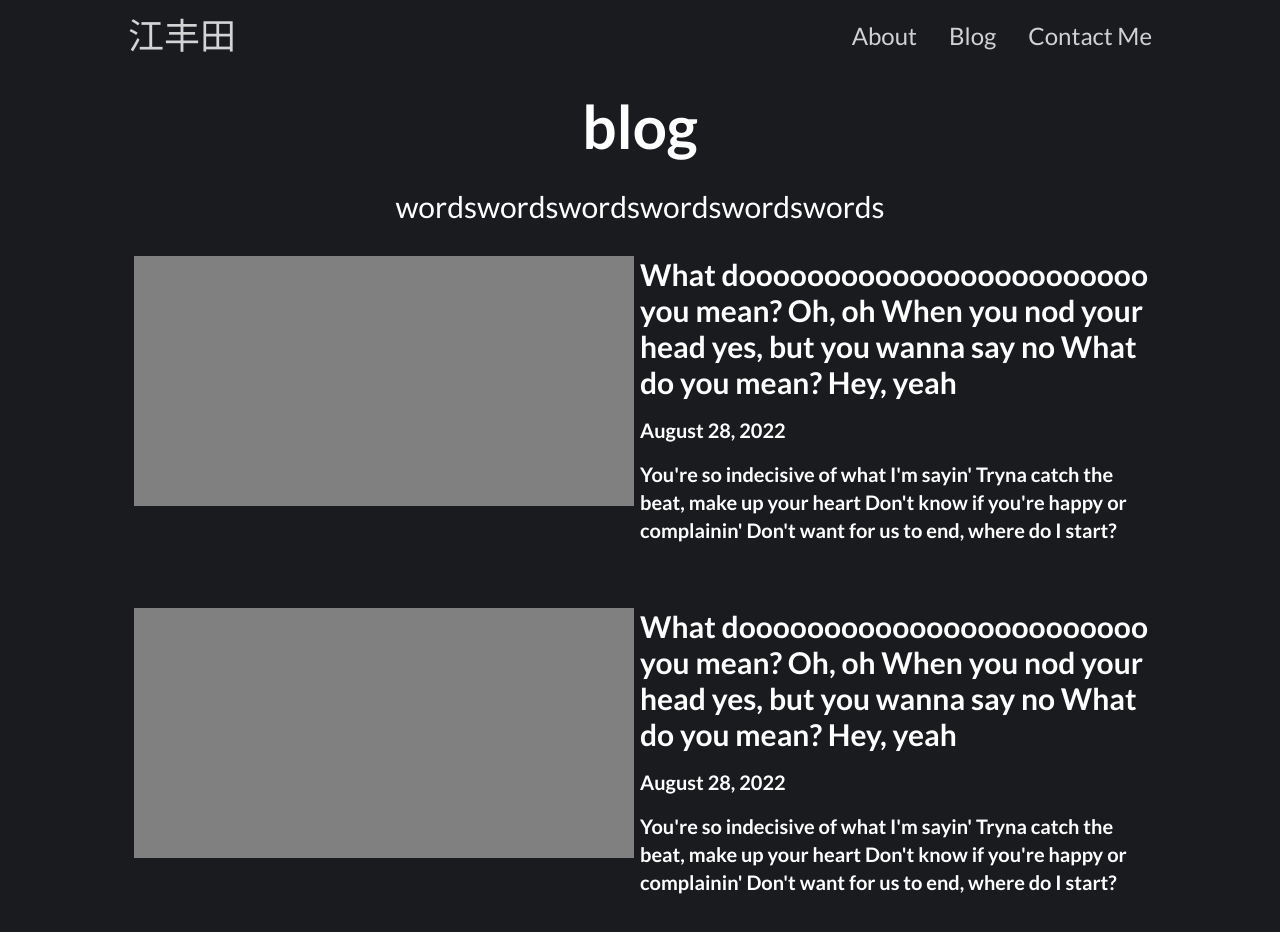
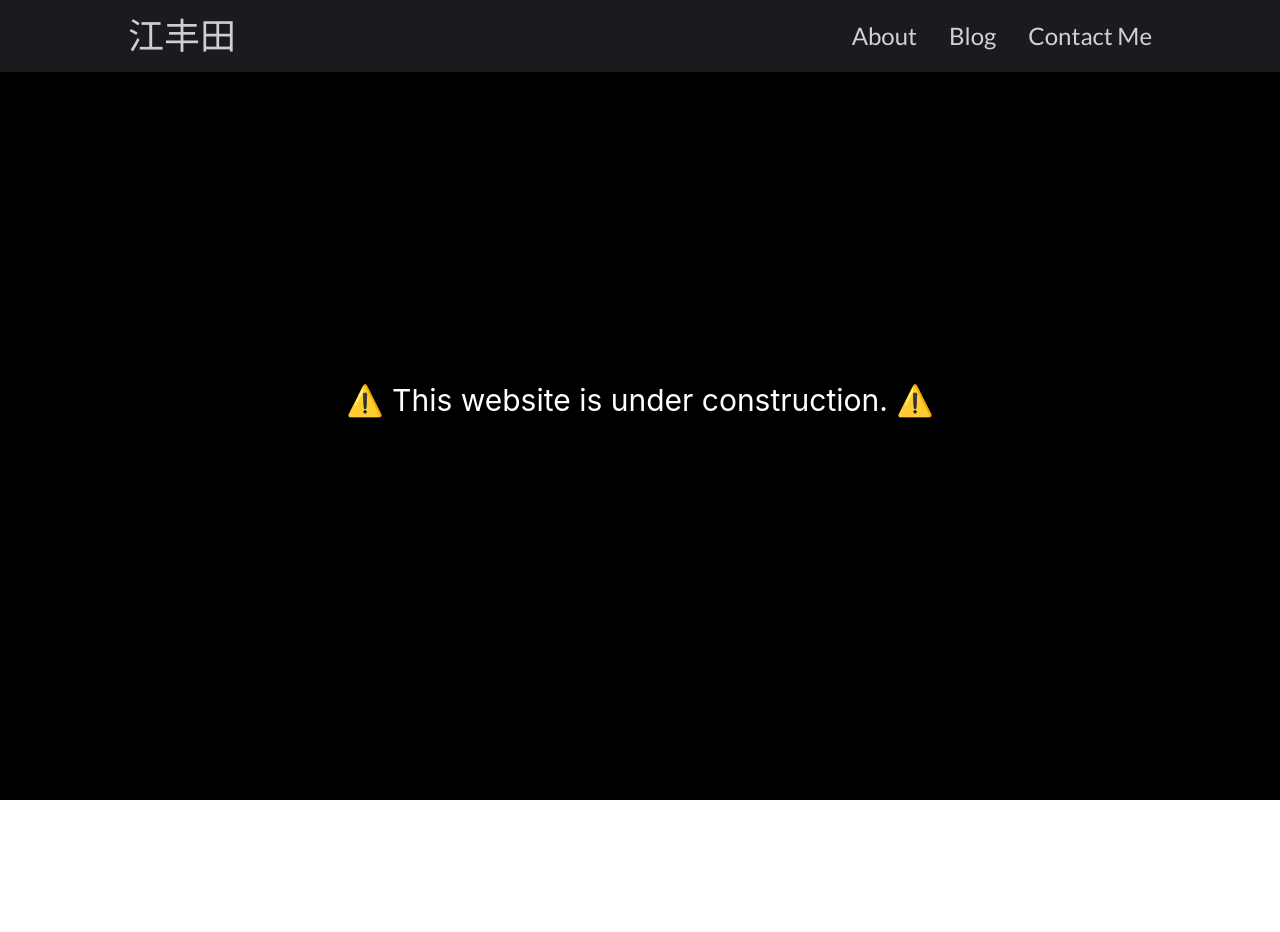
Before and after one commit to rileyuy/rileyuy.github.io, a Next.js app: page /blog in a window 1280 px wide. Shown: the top 932 px of the page. After the commit the page ends 800 px from the top, so only its background shows below. Built offline with nearby package versions, Linux system fonts and the light colour scheme; a web font is replaced by a local one.

Commit message:
added under construction warning

```diff
--- a/pages/blog.js
+++ b/pages/blog.js
@@ -7,7 +7,18 @@ import { BlogItem } from "../src/components/BlogItem/BlogItem";
 export default function Blog() {
   return (
     <Layout>
-      <Head>
+      <div className="w-screen h-screen bg-black flex items-center justify-center">
+        <p className="text-white text-center text-xl lg:text-3xl px-4 lg:px-6">
+          ⚠️ This website is under construction. ⚠️
+        </p>
+      </div>
+
+    </Layout>
+  );
+}
+
+
+{/* <Head>
         <title>{"Blog"}</title>
         <link rel="icon" href="/r-alt.png" />
       </Head>
@@ -18,7 +29,7 @@ export default function Blog() {
           </h1>
           <p className="text-xl lg:text-3xl font-lato">
             wordswordswordswordswordswords
-            {/* Hello, my name is Riley. I&rsquo;m a 3rd year student taking my
+            Hello, my name is Riley. I&rsquo;m a 3rd year student taking my
             degree in Computer Science in De La Salle University-Manila. Ever
             since high school I&rsquo;ve been intrigued about the impact of
             programming and how powerful it can be for the future. That same
@@ -28,14 +39,11 @@ export default function Blog() {
             <br />
             <br />I have a long way to go because there&rsquo;s still so much I
             haven&rsquo;t experienced first hand in the field of development and
-            design that I have yet to learn. */}
+            design that I have yet to learn.
           </p>
         </div>
         <div className="w-full h-auto flex flex-col items-center">
           <BlogItem/>
           <BlogItem/>
         </div>
-      </section>
-    </Layout>
-  );
-}
+      </section> */}
--- a/pages/contact.js
+++ b/pages/contact.js
@@ -12,8 +12,8 @@ export default function Contact() {
         <title>{"Contact Me"}</title>
         <link rel="icon" href="/r-alt.png" />
       </Head>
-      <section className="w-full h-fit justify-center relative flex flex-col items-center bg-dark py-16 px-8 md:px-32">
-        {/* <div className=" w-full h-full flex justify-center flex-col items-center lg:pb-6 pb-12">
+     {/* <section className="w-full h-fit justify-center relative flex flex-col items-center bg-dark py-16 px-8 md:px-32">
+         <div className=" w-full h-full flex justify-center flex-col items-center lg:pb-6 pb-12">
           <h1 className="text-4xl lg:text-6xl font-extrabold  font-lato pb-4 lg:pb-12">
             blog
           </h1>
@@ -58,8 +58,13 @@ export default function Contact() {
               🎥 Video editing
             </p>
           </div>
-        </div> */}
-      </section>
+        </div>
+      </section>*/}
+      <div className="w-screen h-screen bg-black flex items-center justify-center">
+        <p className="text-white text-center text-xl lg:text-3xl px-4 lg:px-6">
+          ⚠️ This website is under construction. ⚠️
+        </p>
+      </div>
     </Layout>
   );
 }
--- a/pages/index.js
+++ b/pages/index.js
@@ -17,7 +17,17 @@ export default function Home() {
   };
   return (
     <Layout>
-      <Head>
+      <div className="w-screen h-screen bg-black flex items-center justify-center">
+        <p className="text-white text-center text-xl lg:text-3xl px-4 lg:px-6">
+          ⚠️ This website is under construction. ⚠️
+        </p>
+      </div>
+    </Layout>
+  );
+}
+
+{
+  /* <Head>
         <title>{"Home"}</title>
         <link rel="icon" href="/r-alt.png" />
       </Head>
@@ -39,7 +49,7 @@ export default function Home() {
             I'm a 3rd year student taking Bachelor of Science in Computer
             Science in De La Salle University.
           </p>
-          <p className="font-lato text-4xl ">Aspiring developer and UX designer.</p> */}
+          <p className="font-lato text-4xl ">Aspiring developer and UX designer.</p>
           <div className="mb-8">
             <p className="font-lato  text-xl md:text-3xl ">
               <span className="text-home_blue font-bold text-4xl">
@@ -139,7 +149,5 @@ export default function Home() {
             return <OrgItem item={item} key={index} />;
           })}
         </div>
-      </section>
-    </Layout>
-  );
+      </section> */
 }
```
Also changed, not shown: 1 other file (tests, documents, lock files or other folders).
